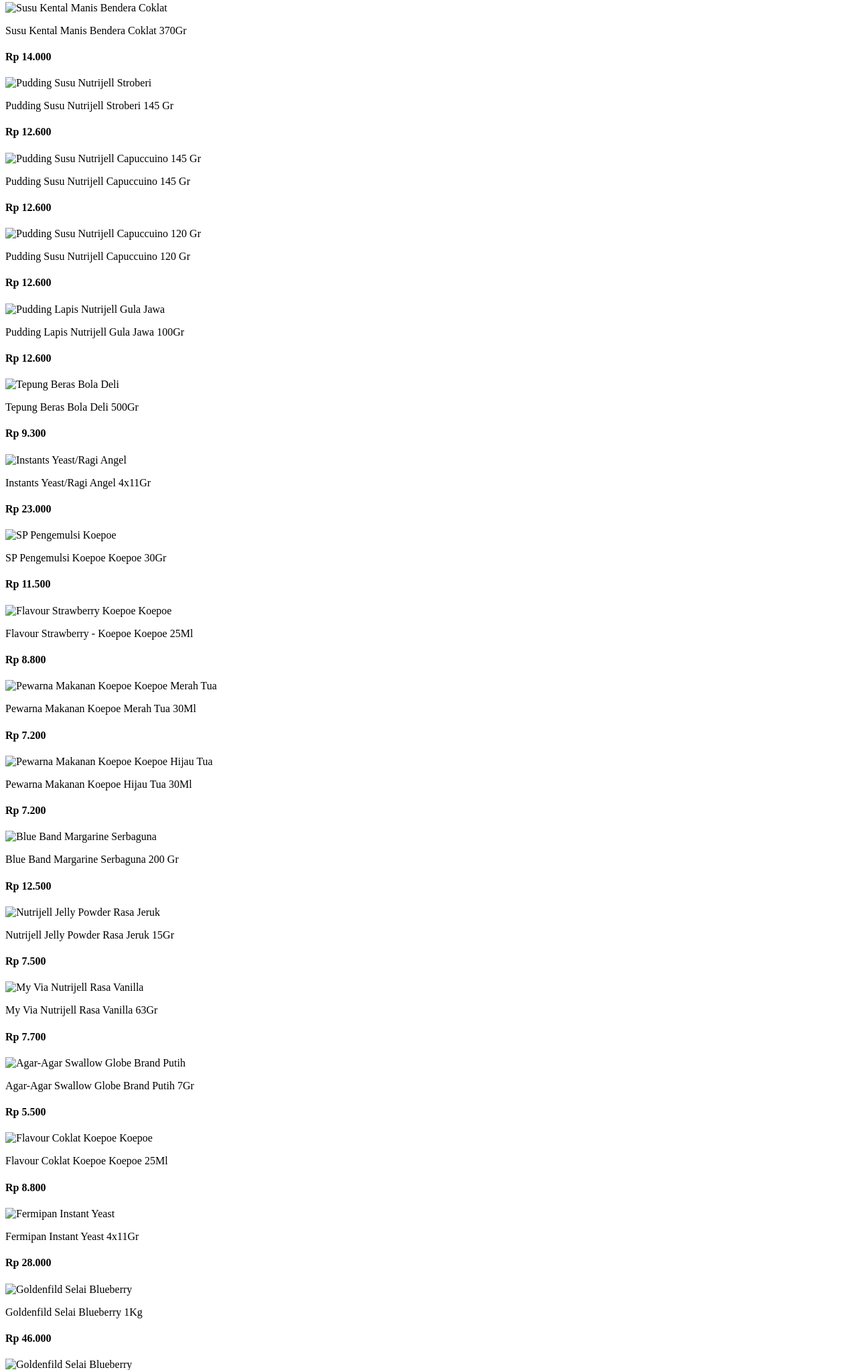
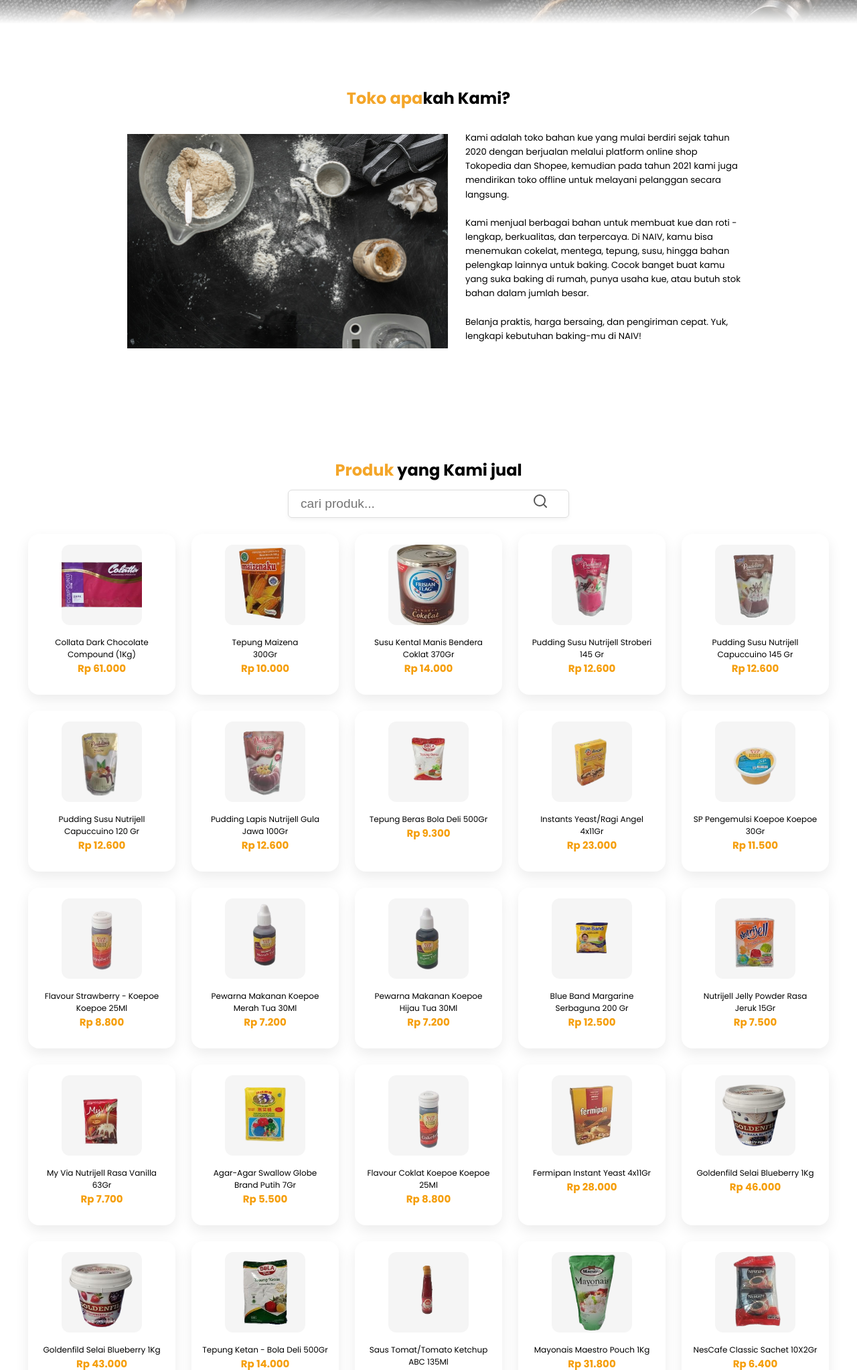
Before and after one commit to Ivan-Fadillah-S/NAIVBAKERY, a plain HTML site: page index.html in a window 1280 px wide. Shown: the part 755-2800 px from the top of the page at 67% size. Drawn offline with nearby package versions, Linux system fonts and the light colour scheme; the site is published under a folder, as on GitHub Pages, so addresses that start at the root find nothing.

Commit message:
first commit

```diff
--- a/index.html
+++ b/index.html
@@ -4,7 +4,7 @@
     <meta charset="UTF-8" />
     <meta name="viewport" content="width=device-width, initial-scale=1.0" />
     <title>NAIV</title>
-    <link rel="stylesheet" href="/static/style.css" />
+    <link rel="stylesheet" href="static/style.css" />
 
     <!-- fonts -->
     <link rel="preconnect" href="https://fonts.googleapis.com" />
@@ -66,7 +66,7 @@
 
       <div class="row">
         <div class="about-img">
-          <img src="/static/img/naiv.jpg" alt="Tentang Kami" />
+          <img src="static/img/naiv.jpg" alt="Tentang Kami" />
         </div>
         <div class="content">
           <p>
@@ -96,19 +96,19 @@
 
       <div class="row">
         <div class="card">
-          <img src="/static/produk/1.png" alt="Colatta" class="img" />
+          <img src="static/produk/1.png" alt="Colatta" class="img" />
           <p class="title">Collata Dark Chocolate Compound (1Kg)</p>
           <h4 class="price">Rp 61.000</h4>
         </div>
 
         <div class="card">
-          <img src="/static/produk/2.png" alt="Tepung Maizena" class="img" />
+          <img src="static/produk/2.png" alt="Tepung Maizena" class="img" />
           <p class="title">Tepung Maizena <br />300Gr</p>
           <h4 class="price">Rp 10.000</h4>
         </div>
         <div class="card">
           <img
-            src="/static/produk/3.png"
+            src="static/produk/3.png"
             alt="Susu Kental Manis Bendera Coklat"
             class="img"
           />
@@ -117,7 +117,7 @@
         </div>
         <div class="card">
           <img
-            src="/static/produk/4.png"
+            src="static/produk/4.png"
             alt="Pudding Susu Nutrijell Stroberi"
             class="img"
           />
@@ -126,7 +126,7 @@
         </div>
         <div class="card">
           <img
-            src="/static/produk/5.png"
+            src="static/produk/5.png"
             alt="Pudding Susu Nutrijell Capuccuino 145 Gr"
             class="img"
           />
@@ -135,7 +135,7 @@
         </div>
         <div class="card">
           <img
-            src="/static/produk/6.png"
+            src="static/produk/6.png"
             alt="Pudding Susu Nutrijell Capuccuino 120 Gr"
             class="img"
           />
@@ -144,7 +144,7 @@
         </div>
         <div class="card">
           <img
-            src="/static/produk/7.png"
+            src="static/produk/7.png"
             alt="Pudding Lapis Nutrijell Gula Jawa"
             class="img"
           />
@@ -153,7 +153,7 @@
         </div>
         <div class="card">
           <img
-            src="/static/produk/8.png"
+            src="static/produk/8.png"
             alt="Tepung Beras Bola Deli"
             class="img"
           />
@@ -162,7 +162,7 @@
         </div>
         <div class="card">
           <img
-            src="/static/produk/9.png"
+            src="static/produk/9.png"
             alt="Instants Yeast/Ragi Angel"
             class="img"
           />
@@ -171,7 +171,7 @@
         </div>
         <div class="card">
           <img
-            src="/static/produk/10.png"
+            src="static/produk/10.png"
             alt="SP Pengemulsi Koepoe"
             class="img"
           />
@@ -180,7 +180,7 @@
         </div>
         <div class="card">
           <img
-            src="/static/produk/11.png"
+            src="static/produk/11.png"
             alt="Flavour Strawberry Koepoe Koepoe"
             class="img"
           />
@@ -189,7 +189,7 @@
         </div>
         <div class="card">
           <img
-            src="/static/produk/12.png"
+            src="static/produk/12.png"
             alt="Pewarna Makanan Koepoe Koepoe Merah Tua"
             class="img"
           />
@@ -198,7 +198,7 @@
         </div>
         <div class="card">
           <img
-            src="/static/produk/13.png"
+            src="static/produk/13.png"
             alt="Pewarna Makanan Koepoe Koepoe Hijau Tua"
             class="img"
           />
@@ -207,7 +207,7 @@
         </div>
         <div class="card">
           <img
-            src="/static/produk/14.png"
+            src="static/produk/14.png"
             alt="Blue Band Margarine Serbaguna"
             class="img"
           />
@@ -216,7 +216,7 @@
         </div>
         <div class="card">
           <img
-            src="/static/produk/15.png"
+            src="static/produk/15.png"
             alt="Nutrijell Jelly Powder Rasa Jeruk"
             class="img"
           />
@@ -225,7 +225,7 @@
         </div>
         <div class="card">
           <img
-            src="/static/produk/16.png"
+            src="static/produk/16.png"
             alt="My Via Nutrijell Rasa Vanilla"
             class="img"
           />
@@ -234,7 +234,7 @@
         </div>
         <div class="card">
           <img
-            src="/static/produk/17.png"
+            src="static/produk/17.png"
             alt="Agar-Agar Swallow Globe Brand Putih"
             class="img"
           />
@@ -243,7 +243,7 @@
         </div>
         <div class="card">
           <img
-            src="/static/produk/18.png"
+            src="static/produk/18.png"
             alt="Flavour Coklat Koepoe Koepoe"
             class="img"
           />
@@ -252,7 +252,7 @@
         </div>
         <div class="card">
           <img
-            src="/static/produk/19.png"
+            src="static/produk/19.png"
             alt="Fermipan Instant Yeast"
             class="img"
           />
@@ -261,7 +261,7 @@
         </div>
         <div class="card">
           <img
-            src="/static/produk/20.png"
+            src="static/produk/20.png"
             alt="Goldenfild Selai Blueberry"
             class="img"
           />
@@ -270,7 +270,7 @@
         </div>
         <div class="card">
           <img
-            src="/static/produk/21.png"
+            src="static/produk/21.png"
             alt="Goldenfild Selai Blueberry"
             class="img"
           />
@@ -279,7 +279,7 @@
         </div>
         <div class="card">
           <img
-            src="/static/produk/22.png"
+            src="static/produk/22.png"
             alt="Tepung Ketan - Bola Deli"
             class="img"
           />
@@ -288,7 +288,7 @@
         </div>
         <div class="card">
           <img
-            src="/static/produk/23.png"
+            src="static/produk/23.png"
             alt="Saus Tomat/Tomato Ketchup ABC"
             class="img"
           />
@@ -297,7 +297,7 @@
         </div>
         <div class="card">
           <img
-            src="/static/produk/24.png"
+            src="static/produk/24.png"
             alt="Mayonais Maestro Pouch"
             class="img"
           />
@@ -306,7 +306,7 @@
         </div>
         <div class="card">
           <img
-            src="/static/produk/25.png"
+            src="static/produk/25.png"
             alt="NesCafe Classic Sachet"
             class="img"
           />
@@ -315,7 +315,7 @@
         </div>
         <div class="card">
           <img
-            src="/static/produk/26.png"
+            src="static/produk/26.png"
             alt="Saus Cabe Dua Belibis Pouch"
             class="img"
           />
@@ -324,7 +324,7 @@
         </div>
         <div class="card">
           <img
-            src="/static/produk/27.png"
+            src="static/produk/27.png"
             alt="Gula Halus Claris"
             class="img"
           />
@@ -333,7 +333,7 @@
         </div>
         <div class="card">
           <img
-            src="/static/produk/28.png"
+            src="static/produk/28.png"
             alt="Sariwangi teh celup 100% Teh Asli"
             class="img"
           />
@@ -342,7 +342,7 @@
         </div>
         <div class="card">
           <img
-            src="/static/produk/29.png"
+            src="static/produk/29.png"
             alt="Lipton Yellow Label Tea Non Eveloped"
             class="img"
           />
@@ -351,7 +351,7 @@
         </div>
         <div class="card">
           <img
-            src="/static/produk/30.png"
+            src="static/produk/30.png"
             alt="HAAN Ice Cream Mix Chocolate"
             class="img"
           />
@@ -360,7 +360,7 @@
         </div>
         <div class="card">
           <img
-            src="/static/produk/31.png"
+            src="static/produk/31.png"
             alt="Agar-Agar Swallow Globe Brand Coklat"
             class="img"
           />
@@ -369,7 +369,7 @@
         </div>
         <div class="card">
           <img
-            src="/static/produk/32.png"
+            src="static/produk/32.png"
             alt="Agar-Agar Swallow Globe Brand Hijau"
             class="img"
           />
@@ -378,7 +378,7 @@
         </div>
         <div class="card">
           <img
-            src="/static/produk/33.png"
+            src="static/produk/33.png"
             alt="SP Pengemulsi Koepoe"
             class="img"
           />
@@ -386,13 +386,13 @@
           <h4 class="price">Rp 15.400</h4>
         </div>
         <div class="card">
-          <img src="/static/produk/34.png" alt="MaxTea Lemon Tea" class="img" />
+          <img src="static/produk/34.png" alt="MaxTea Lemon Tea" class="img" />
           <p class="title">MaxTea Lemon Tea 750Gr (30 Sachet@25)</p>
           <h4 class="price">Rp 37.500</h4>
         </div>
         <div class="card">
           <img
-            src="/static/produk/35.png"
+            src="static/produk/35.png"
             alt="Indocafe Original Blend Instant Coffe"
             class="img"
           />
@@ -401,7 +401,7 @@
         </div>
         <div class="card">
           <img
-            src="/static/produk/36.png"
+            src="static/produk/36.png"
             alt="Gula Kastor Icing - Darnel"
             class="img"
           />
@@ -410,7 +410,7 @@
         </div>
         <div class="card">
           <img
-            src="/static/produk/37.png"
+            src="static/produk/37.png"
             alt="Macaroni Jos Rasa Original"
             class="img"
           />
@@ -419,7 +419,7 @@
         </div>
         <div class="card">
           <img
-            src="/static/produk/38.png"
+            src="static/produk/38.png"
             alt="Macaroni Jos Rasa Jeruk"
             class="img"
           />
@@ -428,7 +428,7 @@
         </div>
         <div class="card">
           <img
-            src="/static/produk/39.png"
+            src="static/produk/39.png"
             alt="Macaroni Jos Rasa Pedas Lvl 5"
             class="img"
           />
@@ -437,7 +437,7 @@
         </div>
         <div class="card">
           <img
-            src="/static/produk/40.png"
+            src="static/produk/40.png"
             alt="Macaroni Jos Rasa Tomyam"
             class="img"
           />
@@ -460,8 +460,6 @@
           class="map"
         ></iframe>
 
-        <link rel="stylesheet" href="/static/style.css" />
-
         <form action="/contact" method="POST">
           <div class="input">
             <i data-feather="user"></i>
@@ -482,7 +480,7 @@
           <button type="submit" class="btn">Kirim</button>
         </form>
 
-        <script src="/static/script.js"></script>
+        <script src="static/script.js"></script>
       </div>
     </section>
 
@@ -495,7 +493,7 @@
         >
           <img
             id="shopee"
-            src="/static/img/shopee.png"
+            src="static/img/shopee.png"
             alt="shopee"
             style="cursor: pointer"
           />
@@ -508,7 +506,7 @@
           <img
             class="tkpd"
             id="tokped"
-            src="/static/img/tokped.png"
+            src="static/img/tokped.png"
             alt="tokped"
             style="cursor: pointer"
           />
@@ -532,6 +530,6 @@
     </script>
 
     <!-- js -->
-    <script src="/static/script.js"></script>
+    <script src="static/script.js"></script>
   </body>
 </html>
```
